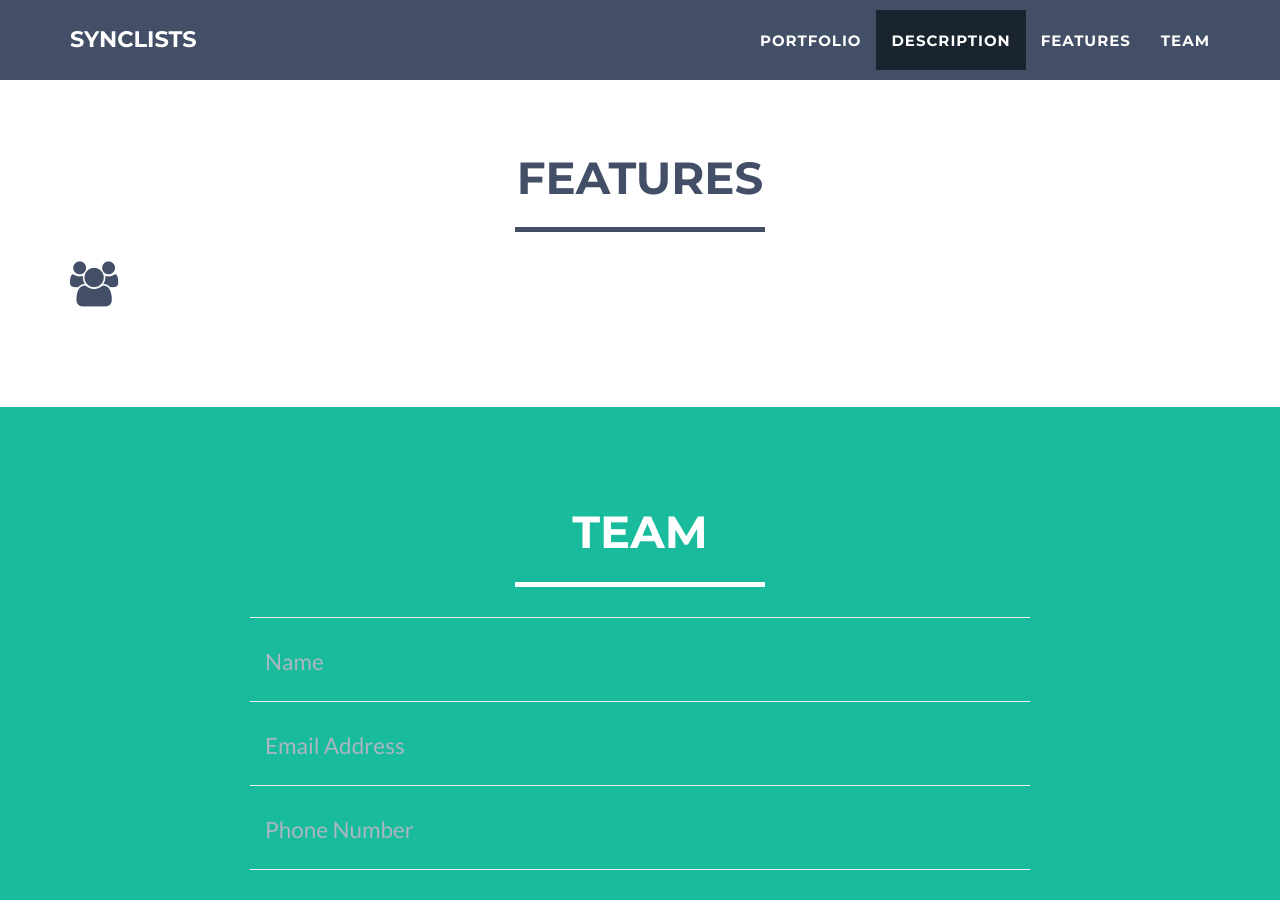
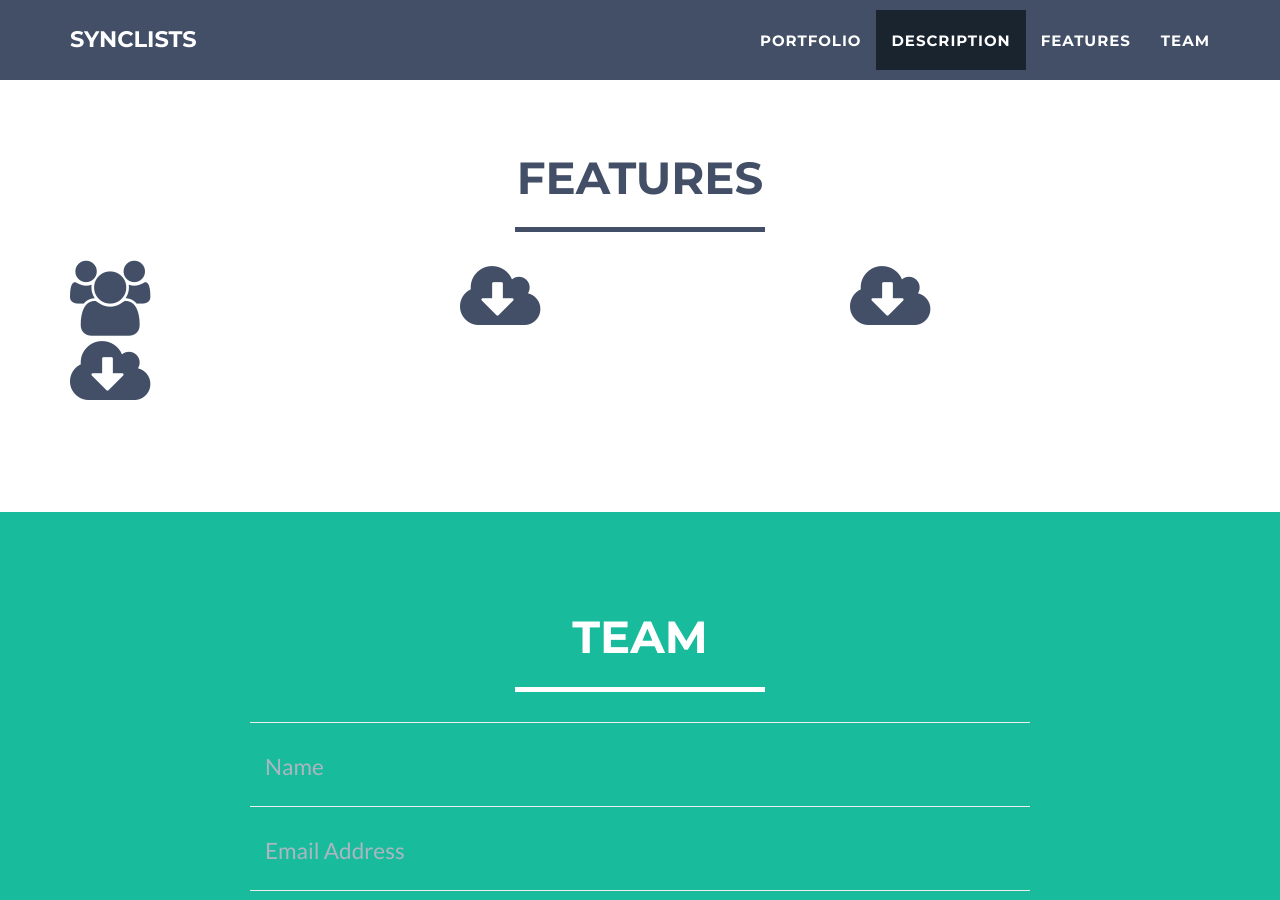
Before and after one commit to synclists/synclists.github.io, a Jekyll site: the page built from index.html, in a window 1280 px wide and 900 px high, scrolled down 1975 px. Built offline with Jekyll 4.4.1, drawn with Linux system fonts in a browser that asks for light colours.

Commit message:
adding test icons

```diff
--- a/_config.yml
+++ b/_config.yml
@@ -22,3 +22,9 @@ permalink: pretty
 feature:
   - icon: "fa-group"
     desc: "Share to-do lists with friends and family."
+  - icon: "fa-cloud-download"
+    desc: "Share to-do lists with friends and family."
+  - icon: "fa-cloud-download"
+    desc: "Share to-do lists with friends and family."
+  - icon: "fa-cloud-download"
+    desc: "Share to-do lists with friends and family."
--- a/_includes/features_grid.html
+++ b/_includes/features_grid.html
@@ -11,7 +11,7 @@
             <div class="row">
                 {% for feature in site.feature %}
                     <div class="col-sm-4 portfolio-item">
-                        <i class="fa {{ feature.icon }} fa-3x"></i>
+                        <i class="fa {{ feature.icon }} fa-5x"></i>
                     </div>
                 {% endfor %}
             </div>
```
